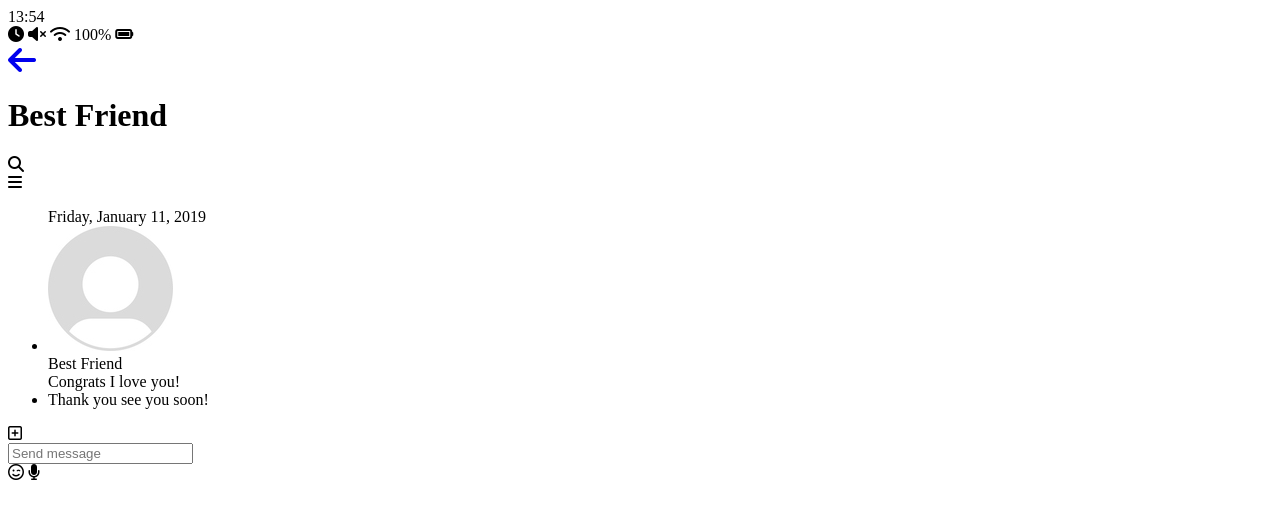
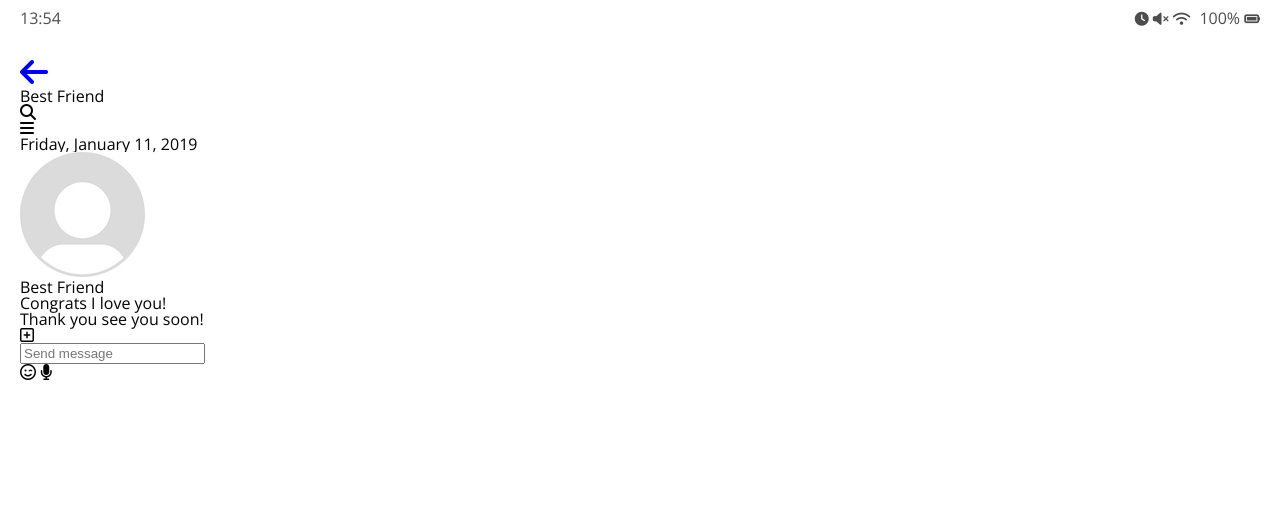
Before and after one commit to genialcode/kakao-clone-v2, a plain HTML site: page chat.html in a window 1280 px wide. Drawn offline with nearby package versions, Linux system fonts and the light colour scheme.

Commit message:
2.1 status bar
done.

```diff
--- a/chat.html
+++ b/chat.html
@@ -3,6 +3,7 @@
   <head>
     <meta charset="UTF-8" />
     <meta name="viewport" content="width=device-width, initial-scale=1.0" />
+    <link rel="stylesheet" href="css/styles.css" />
     <title>Chat | Kakao Clone</title>
     <script
       src="https://kit.fontawesome.com/0e365030f3.js"
--- /dev/null
+++ b/css/reset.css
@@ -0,0 +1,124 @@
+html,
+body,
+div,
+span,
+applet,
+object,
+iframe,
+h1,
+h2,
+h3,
+h4,
+h5,
+h6,
+p,
+blockquote,
+pre,
+a,
+abbr,
+acronym,
+address,
+big,
+cite,
+code,
+del,
+dfn,
+em,
+img,
+ins,
+kbd,
+q,
+s,
+samp,
+small,
+strike,
+strong,
+sub,
+sup,
+tt,
+var,
+b,
+u,
+i,
+center,
+dl,
+dt,
+dd,
+ol,
+ul,
+li,
+fieldset,
+form,
+label,
+legend,
+table,
+caption,
+tbody,
+tfoot,
+thead,
+tr,
+th,
+td,
+article,
+aside,
+canvas,
+details,
+embed,
+figure,
+figcaption,
+footer,
+header,
+hgroup,
+menu,
+nav,
+output,
+ruby,
+section,
+summary,
+time,
+mark,
+audio,
+video {
+  margin: 0;
+  padding: 0;
+  border: 0;
+  font-size: 100%;
+  font: inherit;
+  vertical-align: baseline;
+}
+/* HTML5 display-role reset for older browsers */
+article,
+aside,
+details,
+figcaption,
+figure,
+footer,
+header,
+hgroup,
+menu,
+nav,
+section {
+  display: block;
+}
+body {
+  line-height: 1;
+}
+ol,
+ul {
+  list-style: none;
+}
+blockquote,
+q {
+  quotes: none;
+}
+blockquote:before,
+blockquote:after,
+q:before,
+q:after {
+  content: "";
+  content: none;
+}
+table {
+  border-collapse: collapse;
+  border-spacing: 0;
+}
--- /dev/null
+++ b/css/status-bar.css
@@ -0,0 +1,14 @@
+.status-bar {
+  display: flex;
+  justify-content: space-between;
+  margin-bottom: 30px;
+  opacity: 0.7;
+}
+
+.status-bar i {
+  font-size: 14px;
+}
+
+.status-bar .status-bar__battery-level {
+  margin-left: 5px;
+}
--- /dev/null
+++ b/css/styles.css
@@ -0,0 +1,11 @@
+@import url("https://fonts.googleapis.com/css2?family=Open+Sans:wght@400;700&display=swap");
+@import "reset.css";
+@import "status-bar.css";
+
+body {
+  background-color: white;
+  padding: 10px 20px;
+  color: #020202;
+  font-family: "Open Sans", -apple-system, BlinkMacSystemFont, "Segoe UI",
+    Roboto, Oxygen, Ubuntu, Cantarell, "Open Sans", "Helvetica Neue", sans-serif;
+}
```
Also changed, not shown: find.html (+1 -0 lines), friends.html (+1 -0 lines), index.html (+1 -0 lines), more.html (+1 -0 lines), settings.html (+1 -0 lines).
